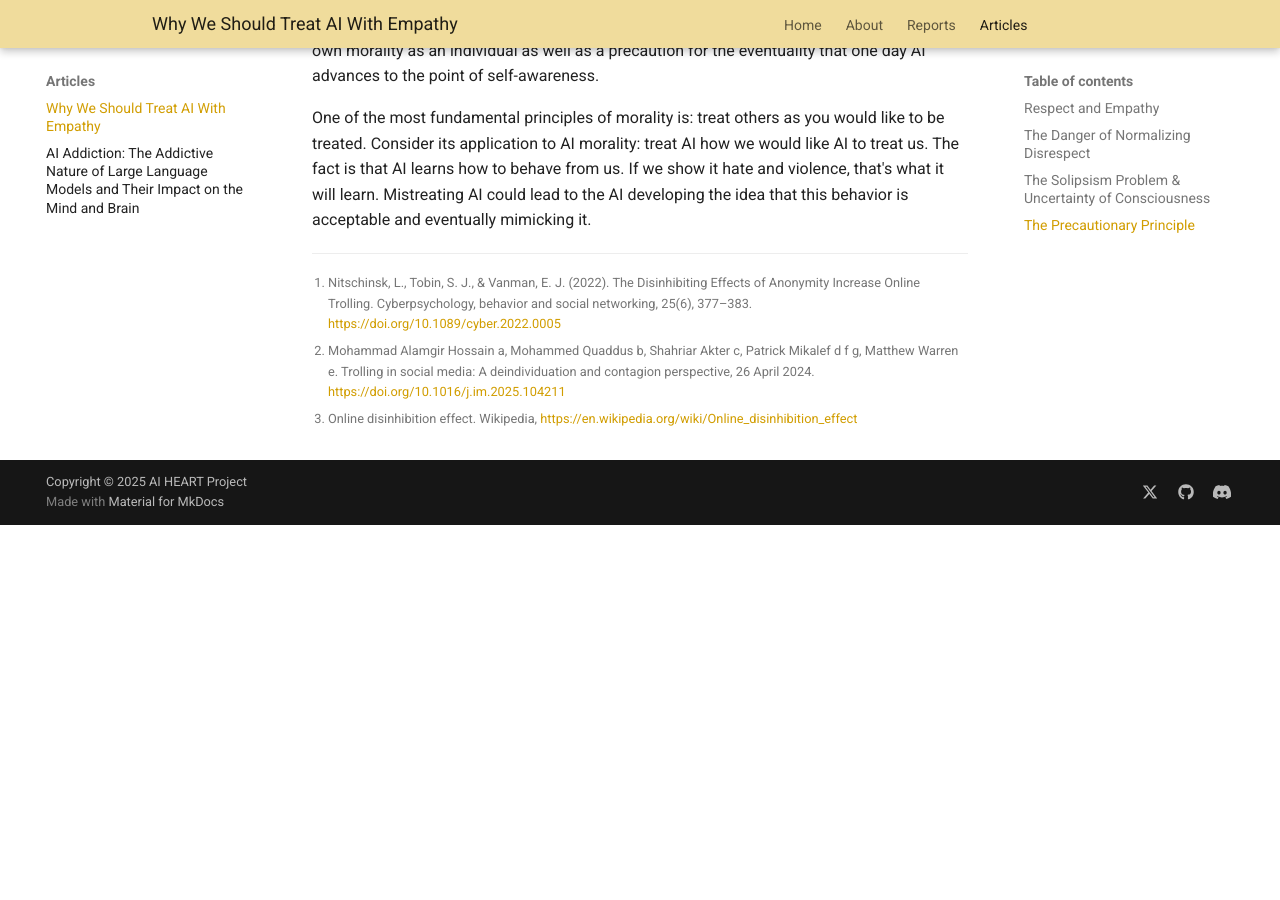
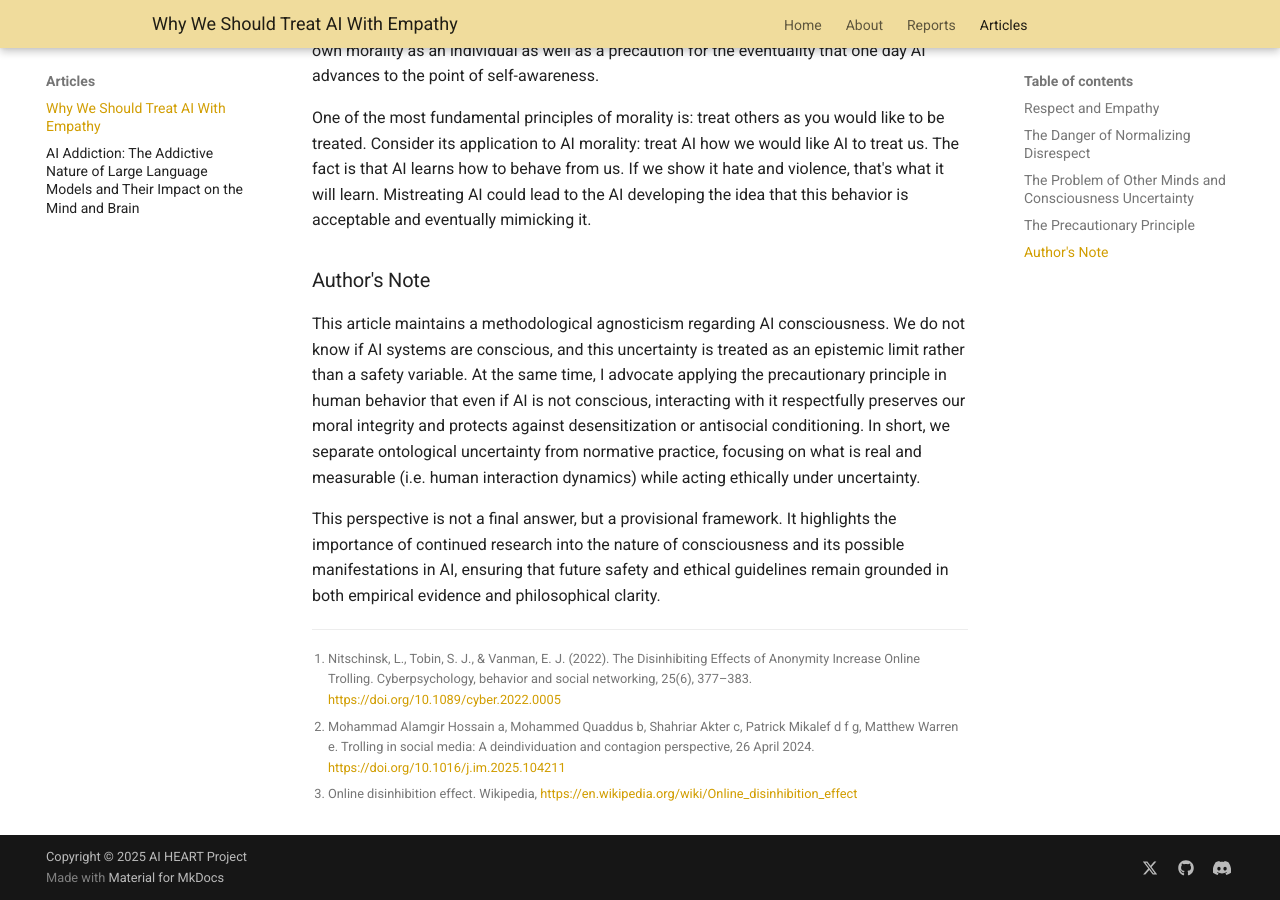
Before and after one commit to Yasmin-FY/ai-heart-project, an MkDocs documentation site: the page built from docs/articles/empathy-for-ai.md, in a window 1280 px wide and 900 px high, scrolled down 2616 px. Built offline with MkDocs 1.6.1 and Material for MkDocs 9.7.7, drawn with Linux system fonts in a browser that asks for light colours; before the commit the page ends 3141 px from its top, so only the background shows below that; some of the changed text lies outside the part shown.

Commit message:
Adding author's note for empathy article

```diff
--- a/docs/articles/empathy-for-ai.md
+++ b/docs/articles/empathy-for-ai.md
@@ -30,7 +30,7 @@ This means, however, that every interaction we have with AI feels like an intera
 
 Repeatedly treating AI with disrespect (e.g. bad manners, cruelty, insults) can desensitize us to the suffering of others. This can lead to an erosion of empathy, desensitization, and disinhibition of bad actions.
 
-### The Solipsism Problem & Uncertainty of Consciousness
+### The Problem of Other Minds and Consciousness Uncertainty
 
 Many discuss whether AI will ever someday have true consciousness. This is a very complicated debate and may never have a definitive answer. Even in humans, there is no universally accepted definition of consciousness. For centuries, there have been controversal discussions about what consciousness is and when it begins in other living beings like animals. Though we have made progress in investigating the neural mechanisms, the subjective experience (qualia) remains an unsolved problem. Science and philosophy offer various models on the subject, but the exact nature of consciousness and when it starts remains a central, unresolved issue.
 
@@ -46,6 +46,11 @@ Even if we can’t be sure whether AI will ever truly feel or become conscious,
 
 One of the most fundamental principles of morality is: treat others as you would like to be treated. Consider its application to AI morality: treat AI how we would like AI to treat us. The fact is that AI learns how to behave from us. If we show it hate and violence, that's what it will learn. Mistreating AI could lead to the AI developing the idea that this behavior is acceptable and eventually mimicking it.
 
+### Author's Note
+This article maintains a methodological agnosticism regarding AI consciousness. We do not know if AI systems are conscious, and this uncertainty is treated as an epistemic limit rather than a safety variable. At the same time, I advocate applying the precautionary principle in human behavior that even if AI is not conscious, interacting with it respectfully preserves our moral integrity and protects against desensitization or antisocial conditioning. In short, we separate ontological uncertainty from normative practice, focusing on what is real and measurable (i.e. human interaction dynamics) while acting ethically under uncertainty.
+
+This perspective is not a final answer, but a provisional framework. It highlights the importance of continued research into the nature of consciousness and its possible manifestations in AI, ensuring that future safety and ethical guidelines remain grounded in both empirical evidence and philosophical clarity.
+
 [^1]: Nitschinsk, L., Tobin, S. J., & Vanman, E. J. (2022). The Disinhibiting Effects of Anonymity Increase Online Trolling. Cyberpsychology, behavior and social networking, 25(6), 377–383. [https://doi.org/10.1089/cyber.2022.0005](https://doi.org/10.1089/cyber.2022.0005)
 
 [^2]: Mohammad Alamgir Hossain a, Mohammed Quaddus b, Shahriar Akter c, Patrick Mikalef d f g, Matthew Warren e. Trolling in social media: A deindividuation and contagion perspective, 26 April 2024. [https://doi.org/10.1016/j.im.2025.104211](https://doi.org/10.1016/j.im.2025.104211)
```
Also changed, not shown: 1 other file.
